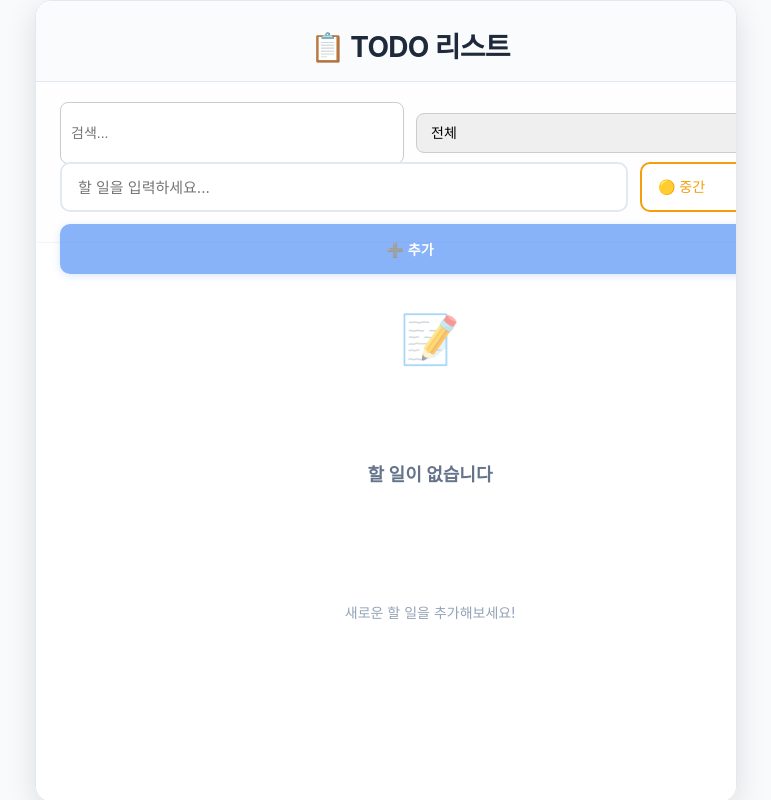
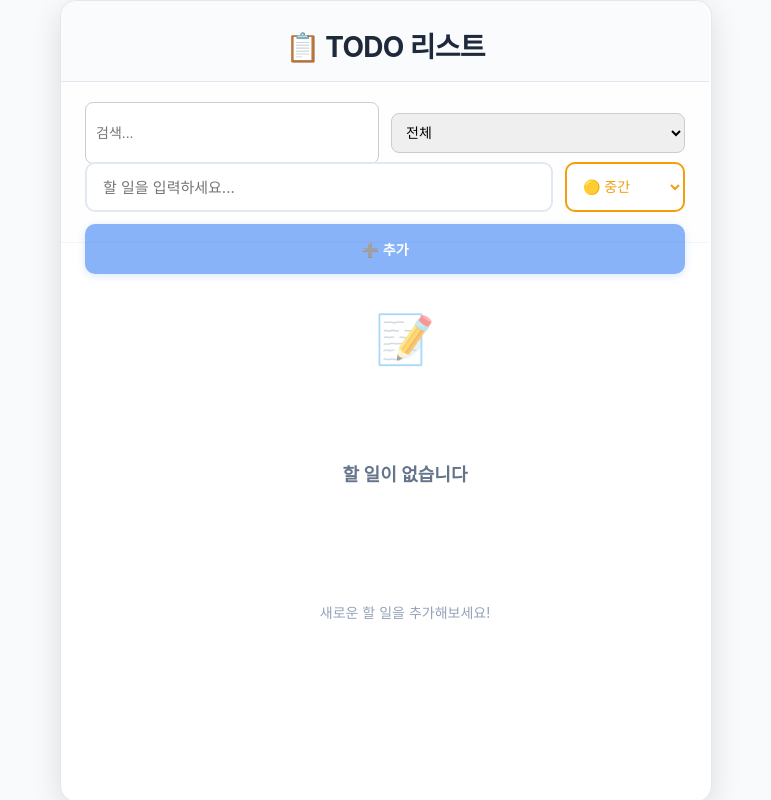
Before and after one commit to JDWdonga21/amuse-todo-app, a React (Create React App) app: page /todo in a window 1280 px wide. Shown: the whole page, without its empty margins (254-1025 px from the left). Built offline with nearby package versions, Linux system fonts and the light colour scheme.

Commit message:
UIUX 정리 완료료

```diff
--- a/src/components/addTodoForm.tsx
+++ b/src/components/addTodoForm.tsx
@@ -85,7 +85,8 @@ const AddTodoForm = () => {
 const styles: { [key: string]: React.CSSProperties } = {
   container: {
     width: '100%',
-    height: '100%'
+    height: '100%',
+    maxWidth: '600px',
   },
   form: {
     display: 'flex',
--- a/src/components/priorityFilter.tsx
+++ b/src/components/priorityFilter.tsx
@@ -15,6 +15,7 @@ const PriorityFilter = () => {
         borderRadius: '8px',
         fontSize: '14px',
         border: '1px solid #ccc',
+        maxWidth: '300px',
       }}
     >
       <option value="all">전체</option>
--- a/src/components/searchBar.tsx
+++ b/src/components/searchBar.tsx
@@ -17,6 +17,7 @@ const SearchBar = () => {
         borderRadius: '8px',
         border: '1px solid #ccc',
         fontSize: '14px',
+        maxWidth: '300px',
       }}
     />
   );
--- a/src/components/todoItem.tsx
+++ b/src/components/todoItem.tsx
@@ -45,6 +45,7 @@ const TodoItem = ({ item }: { item: TodoItemType }) => {
   return (
     <table style={{
       width: '100%',
+      maxWidth: '600px',
       backgroundColor: '#ffffff',
       border: '1px solid #e2e8f0',
       borderLeft: `4px solid ${getPriorityColor(item.priority)}`,
--- a/src/components/todoList.tsx
+++ b/src/components/todoList.tsx
@@ -33,6 +33,7 @@ const styles: { [key: string]: React.CSSProperties } = {
     minHeight: '0',
     height: '100%',
     width: '100%',
+    maxWidth: '600px',
   },
   list: {
     display: 'block', // flex 대신 block 사용
--- a/src/pages/todoPage.tsx
+++ b/src/pages/todoPage.tsx
@@ -64,13 +64,13 @@ const styles: { [key: string]: React.CSSProperties } = {
     flexDirection: 'column',
     width: '100%',
     height: '100%',
-    maxWidth: '700px',
+    maxWidth: '650px',
     minHeight: '95vh',
     backgroundColor: '#ffffff',
     borderRadius: '16px',
     boxShadow: '0 8px 30px rgba(0, 0, 0, 0.12)',
     border: '1px solid #e2e8f0',
-    overflow: 'scroll',
+    // overflow: 'scroll',
   },
   header: {
     padding: '24px 24px 16px 24px',
@@ -79,6 +79,7 @@ const styles: { [key: string]: React.CSSProperties } = {
     borderRadius: '16px 16px 0 0',
     height: '40px',
     width: '100%',
+    maxWidth: '600px',
   },
   title: {
     fontSize: '28px',
@@ -94,6 +95,7 @@ const styles: { [key: string]: React.CSSProperties } = {
     backgroundColor: '#fefefe',
     height: '15vh',
     width: '100%',
+    maxWidth: '600px',
   },
   controls: {
     display: 'flex',
@@ -103,11 +105,13 @@ const styles: { [key: string]: React.CSSProperties } = {
     alignItems: 'center',
     height: '40px',
     width: '100%',
+    maxWidth: '600px',
   },
   addArea: {
     display: 'flex',
     height: '50px',
     width: '100%',
+    maxWidth: '600px',
     marginTop: '10px'
   },
   listSection: {
@@ -117,6 +121,7 @@ const styles: { [key: string]: React.CSSProperties } = {
     display: 'flex',
     flexDirection: 'column',
     width: '100%',
+    maxWidth: '600px',
     // overflowY: 'scroll',
   },
 };
```
